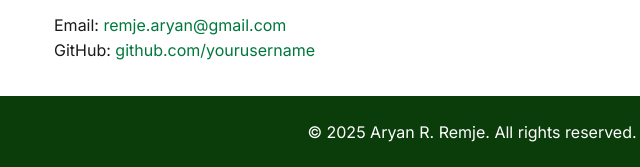
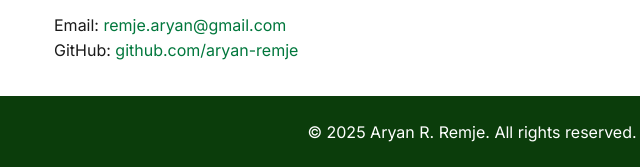
Before and after one commit to Aryan-Remje/Portfolio-, a plain HTML site: page index.html in a window 1280 px wide. Shown: the part 883-1050 px from the top of the page, 168-808 px from the left. Drawn offline with Linux system fonts and the light colour scheme.

Commit message:
Update index.html

```diff
--- a/index.html
+++ b/index.html
@@ -111,7 +111,7 @@
   <section class="section contact">
     <h2>Contact</h2>
     <p>Email: <a href="Gmail:remje.aryan@gmail.com">remje.aryan@gmail.com</a></p>
-    <p>GitHub: <a href="https:github.com/yourusername" target="_blank">github.com/yourusername</a></p>
+    <p>GitHub: <a href="https:github.com/aryan-remje" target="_blank">github.com/aryan-remje</a></p>
   </section>
   <footer>
     &copy; 2025 Aryan R. Remje. All rights reserved.
```
